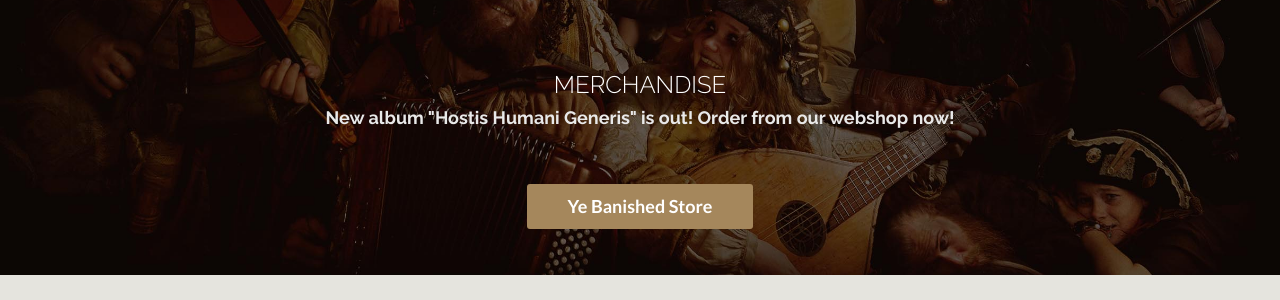
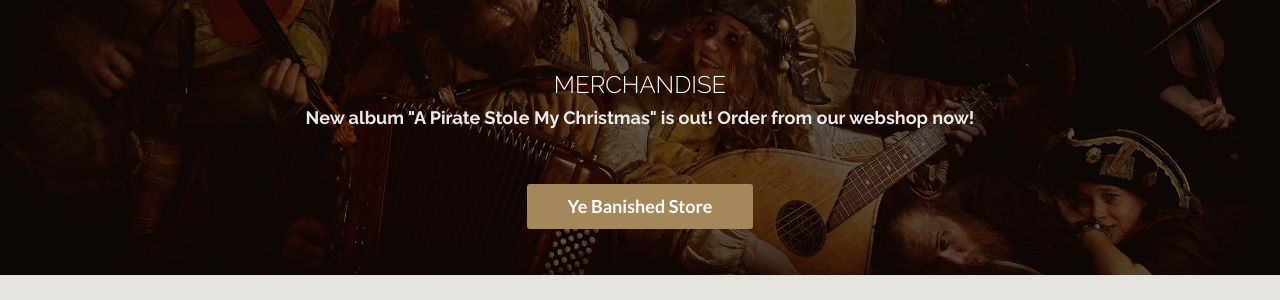
Before and after one commit to danielwerthen/yebanished, a Jekyll site: the page built from index.html, in a window 1280 px wide and 900 px high, scrolled down 1562 px. Shown: the part 153-453 px from the top of the window. Built offline with Jekyll 4.4.1, drawn with Linux system fonts in a browser that asks for light colours; a script that is not in the unit is left out.

Commit message:
Update index.html

```diff
--- a/index.html
+++ b/index.html
@@ -93,7 +93,7 @@
       <br>
       <br>
       <h3>MERCHANDISE</h3>
-      <a href="http://smarturl.it/FirstNightBackInPort"><h4><b>New album "Hostis Humani Generis" is out! Order from our webshop now!</b></h4></a>
+      <a href="https://ye-banished-privateers-treasure-chest.myshopify.com/"><h4><b>New album "A Pirate Stole My Christmas" is out! Order from our webshop now!</b></h4></a>
       <br>
       <br>
       <a class="btn btn-theme btn-lg" href="https://ye-banished-privateers-treasure-chest.myshopify.com/">Ye Banished Store</a>
```
